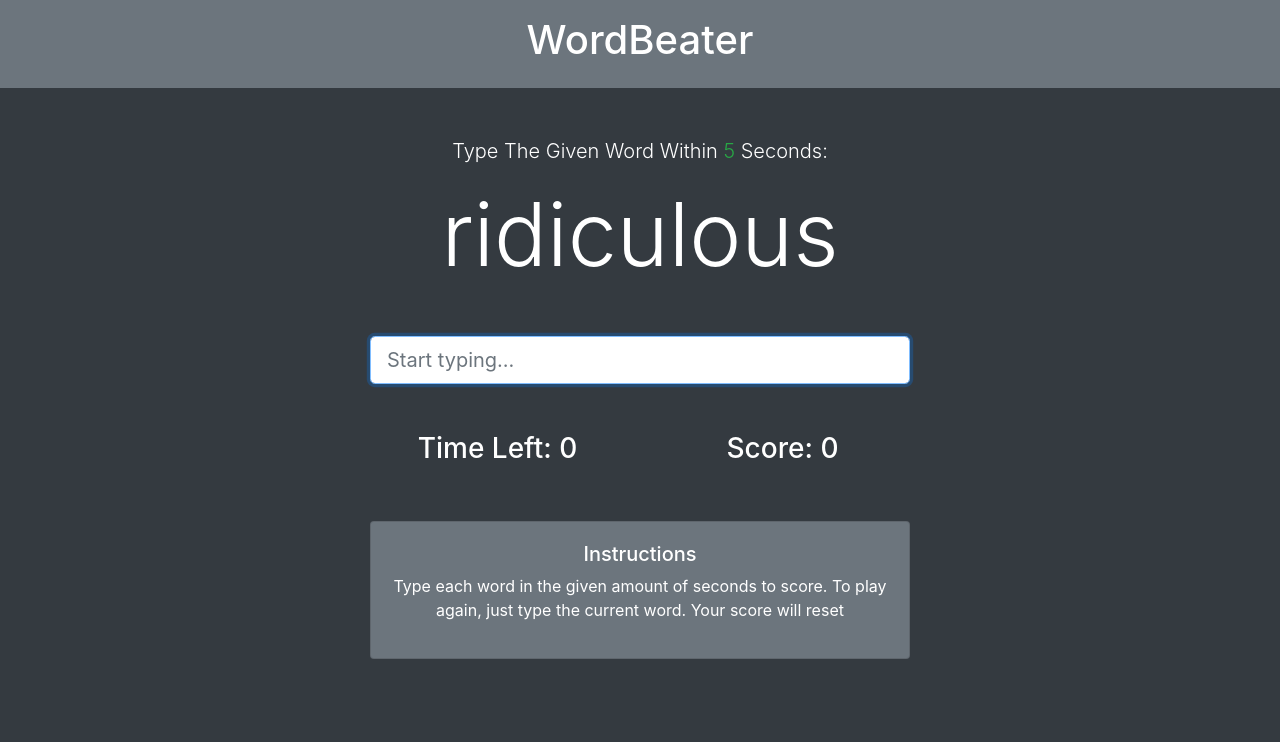
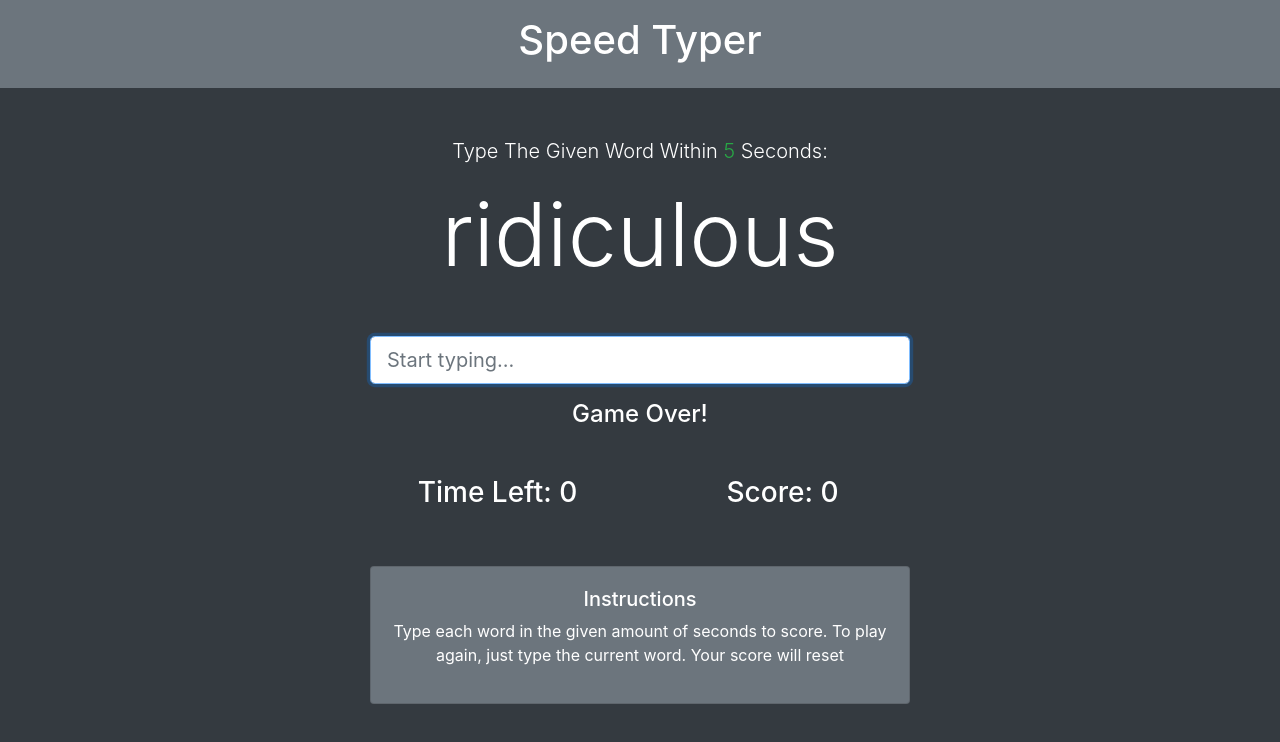
Before and after one commit to AlexGZhang2014/JS-speed-typer, a plain HTML site: page index.html in a window 1280 px wide. Drawn offline with nearby package versions, Linux system fonts and the light colour scheme.

Commit message:
Define function for displaying game over

```diff
--- a/index.html
+++ b/index.html
@@ -4,14 +4,14 @@
     <meta charset="UTF-8">
     <meta name="viewport" content="width=device-width, initial-scale=1.0">
     <meta http-equiv="X-UA-Compatible" content="ie=edge">
-    <title>WordBeater</title>
+    <title>Speed Typer</title>
     <link rel="stylesheet" href="https://stackpath.bootstrapcdn.com/bootstrap/4.1.3/css/bootstrap.min.css" integrity="sha384-MCw98/SFnGE8fJT3GXwEOngsV7Zt27NXFoaoApmYm81iuXoPkFOJwJ8ERdknLPMO"
       crossorigin="anonymous">
   </head>
 
   <body class="bg-dark text-white ">
     <header class="bg-secondary text-center p-3 mb-5">
-      <h1>WordBeater</h1>
+      <h1>Speed Typer</h1>
     </header>
     <div class="container text-center">
 
--- a/js/main.js
+++ b/js/main.js
@@ -56,6 +56,8 @@ function init() {
   showWord(words);
   // Call countdown every second
   setInterval(countdown, 1000);
+  // Check game status
+  setInterval(checkStatus, 50);
 }
 
 // Pick & show random word
@@ -79,3 +81,10 @@ function countdown() {
   // Show time
   timeDisplay.innerHTML = time;
 }
+
+// Check game status
+function checkStatus() {
+  if (!isPlaying && time === 0) {
+    message.innerHTML = 'Game Over!';
+  }
+}
```
